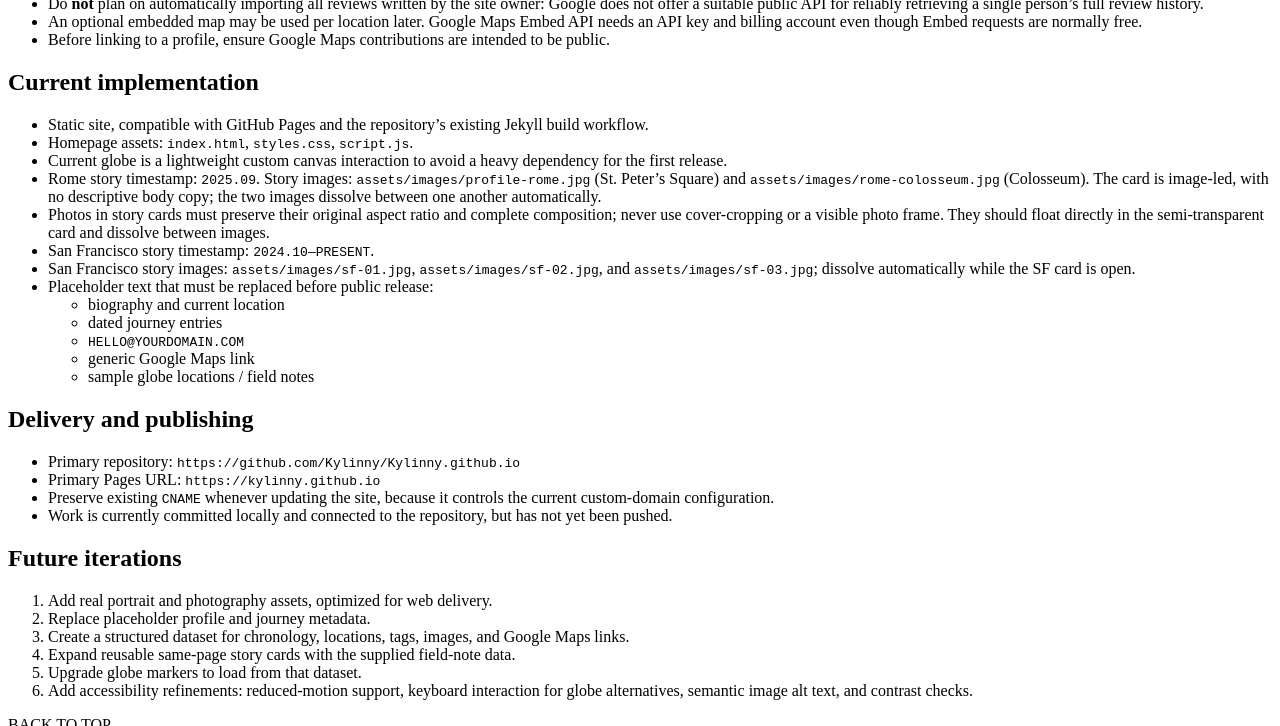
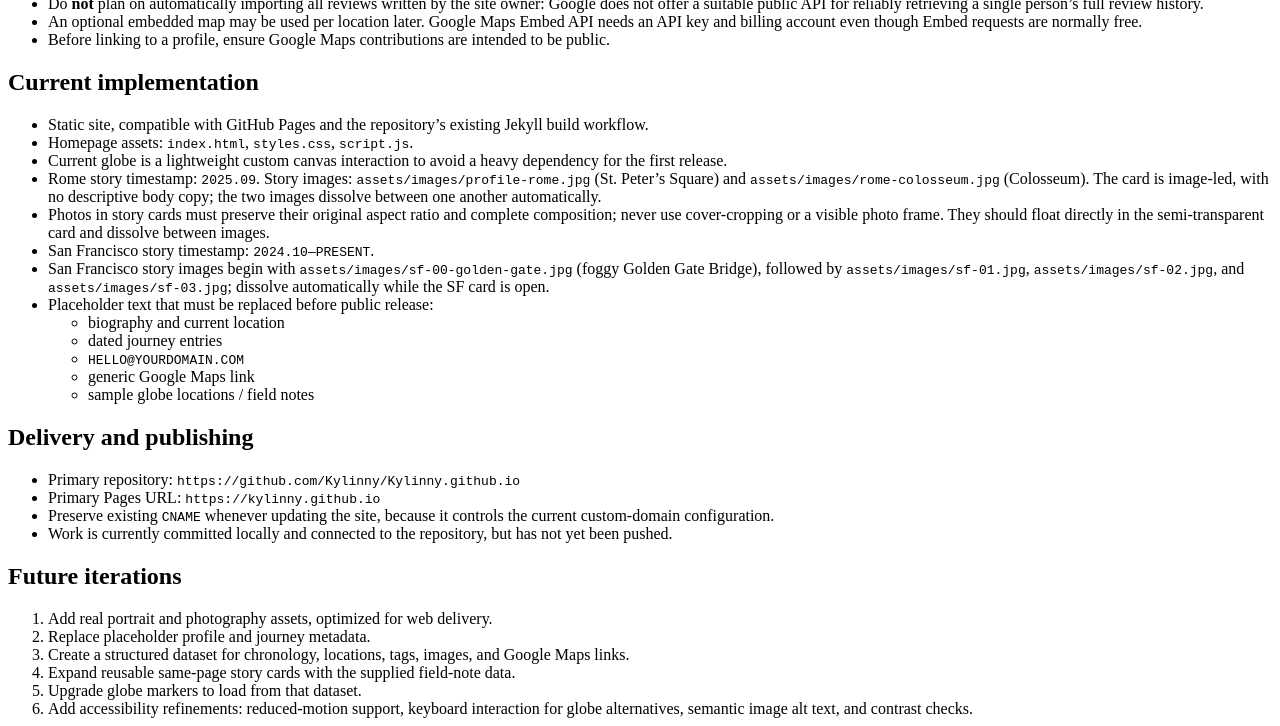
Before and after one commit to Kylinny/Kylinny.github.io, a Jekyll site: the page built from DESIGN_BRIEF.md, in a window 1280 px wide and 900 px high, scrolled down 2205 px, cut to the strip 0-726 px from the top of the window. Built offline with Jekyll 4.4.1, drawn with Linux system fonts in a browser that asks for light colours; nearby versions of some CDN libraries; our own code applies the rules of GitHub Pages for plain Markdown files.

Commit message:
Use Golden Gate photo as first San Francisco image

```diff
--- a/DESIGN_BRIEF.md
+++ b/DESIGN_BRIEF.md
@@ -110,7 +110,7 @@
 - Rome story timestamp: `2025.09`. Story images: `assets/images/profile-rome.jpg` (St. Peter's Square) and `assets/images/rome-colosseum.jpg` (Colosseum). The card is image-led, with no descriptive body copy; the two images dissolve between one another automatically.
 - Photos in story cards must preserve their original aspect ratio and complete composition; never use cover-cropping or a visible photo frame. They should float directly in the semi-transparent card and dissolve between images.
 - San Francisco story timestamp: `2024.10—PRESENT`.
-- San Francisco story images: `assets/images/sf-01.jpg`, `assets/images/sf-02.jpg`, and `assets/images/sf-03.jpg`; dissolve automatically while the SF card is open.
+- San Francisco story images begin with `assets/images/sf-00-golden-gate.jpg` (foggy Golden Gate Bridge), followed by `assets/images/sf-01.jpg`, `assets/images/sf-02.jpg`, and `assets/images/sf-03.jpg`; dissolve automatically while the SF card is open.
 - Placeholder text that must be replaced before public release:
   - biography and current location
   - dated journey entries
--- a/script.js
+++ b/script.js
@@ -29,7 +29,7 @@
   {
     id: 'sf', name: 'SAN FRANCISCO', lat: 37.7749, lon: -122.4194,
     kicker: 'HOME BASE', timestamp: '2024.10—PRESENT', body: 'Hey, I’m Junyi. Currently working at Uber in San Francisco 🌁',
-    images: ['assets/images/sf-01.jpg', 'assets/images/sf-02.jpg', 'assets/images/sf-03.jpg'], tags: ['HOME BASE', 'UBER', 'NOW'],
+    images: ['assets/images/sf-00-golden-gate.jpg', 'assets/images/sf-01.jpg', 'assets/images/sf-02.jpg', 'assets/images/sf-03.jpg'], tags: ['HOME BASE', 'UBER', 'NOW'],
   },
   {
     id: 'rome', name: 'ROME', lat: 41.9028, lon: 12.4964,
```
Also changed, not shown: assets/images/sf-00-golden-gate.jpg (added).
